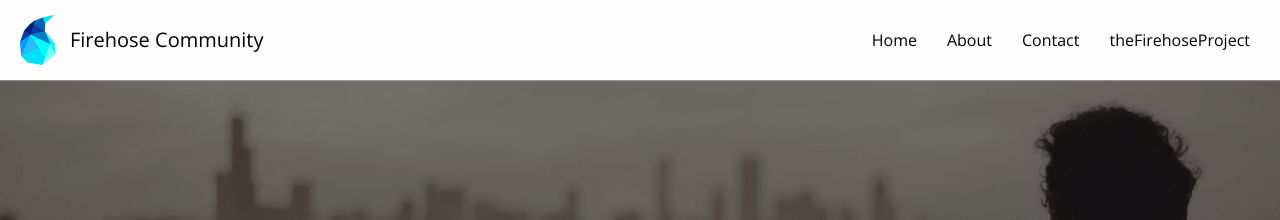
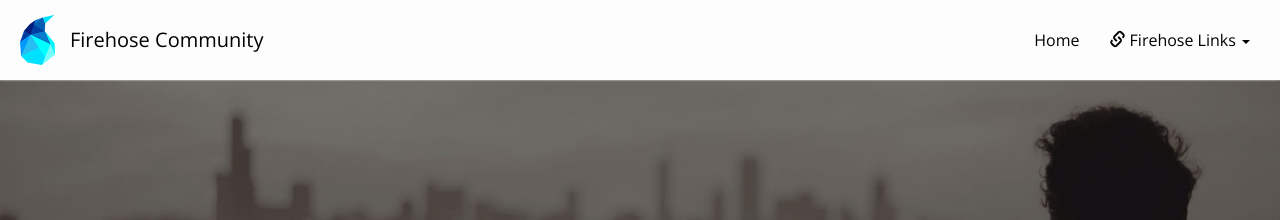
Before and after one commit to FirehoseCommunity/community.thefirehoseproject.com, a Jekyll site: the page built from about.md, in a window 1280 px wide. Shown: the top 220 px of the page. Built offline with Jekyll 4.4.1, drawn with Linux system fonts in a browser that asks for light colours; nearby versions of some CDN libraries.

Commit message:
Added a drop down to the top nav

```diff
--- a/_includes/header.html
+++ b/_includes/header.html
@@ -20,13 +20,34 @@
                     <a href="{{ site.baseurl }}/">Home</a>
                 </li>
                 {% for page in site.pages %}{% if page.title %}
-                <li>
-                    <a href="{{ page.url | prepend: site.baseurl }}">{{ page.title }}</a>
+
+
+                <!--About link commented out to avoid redundancy. Not sure if it breaks the loop. -->
+                <!--<li>-->
+                <!--    <a href="{{ page.url | prepend: site.baseurl }}">{{ page.title }}</a>-->
+                <!--</li>-->
+                {% endif %}{% endfor %}
+
+                <li class="dropdown">
+                    <a href="#" class="dropdown-toggle" data-toggle="dropdown" role="button" aria-haspopup="true" aria-expanded="false">
+                        <span class="glyphicon glyphicon-link"></span>
+                    Firehose Links
+                        <span class="caret"></span>
+                    </a>
+                    <ul class="dropdown-menu">
+                        <li><a target="_blank" href="http://www.thefirehoseproject.com/">theFirehoseProject</a></li>
+                        <li><a target="_blank" href="http://firehoselightning.herokuapp.com/">Lightning Talks</a></li>
+                        <li><a href="/about">About</a></li>
+                    </ul>
                 </li>
-                {% endif %}{% endfor %}
-                 <li>
-                    <a href="http://www.thefirehoseproject.com">theFirehoseProject</a>
-                </li>
+
+            <!--Need to replace this with dropdown.  Probably clone the one from the lightning page.  -->
+            <!--http://firehoselightning.herokuapp.com/-->
+                <!-- <li>-->
+                <!--    <a href="http://www.thefirehoseproject.com">theFirehoseProject</a>-->
+                <!--</li>-->
+
+
             </ul>
         </div>
         <!-- /.navbar-collapse -->
--- a/_sass/_layout.scss
+++ b/_sass/_layout.scss
@@ -494,3 +494,8 @@ article.post-content h1, h2, h3, h4, h5 {
   border-color: #e4e4e4 #bebebd #bebebd #e4e4e4;
   padding:10px;
 }
+
+.dropdown-menu {
+    min-width: 160px;
+    box-shadow: 0 6px 12px rgba(0,0,0,0.4);
+}
```
Also changed, not shown: 1 other file.
